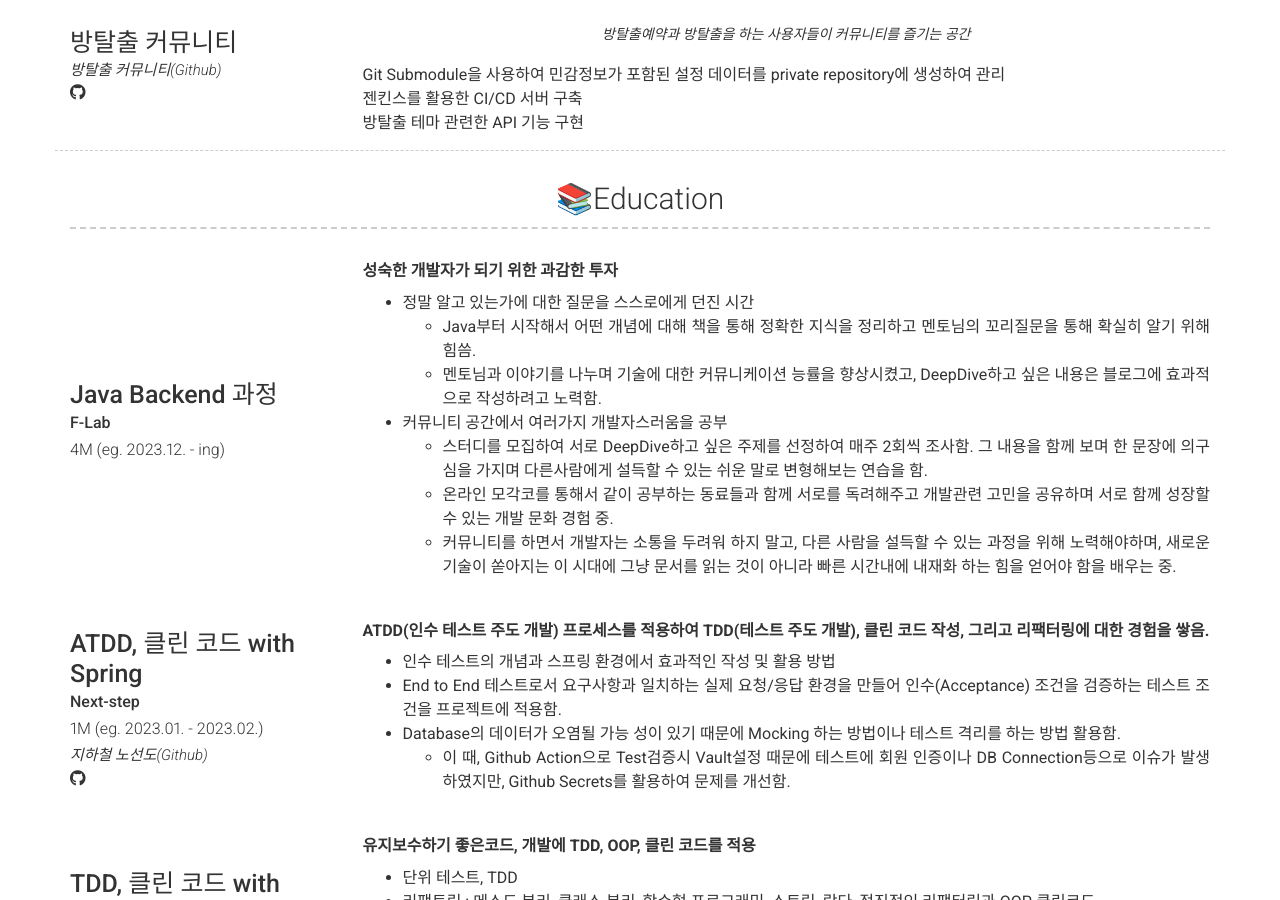
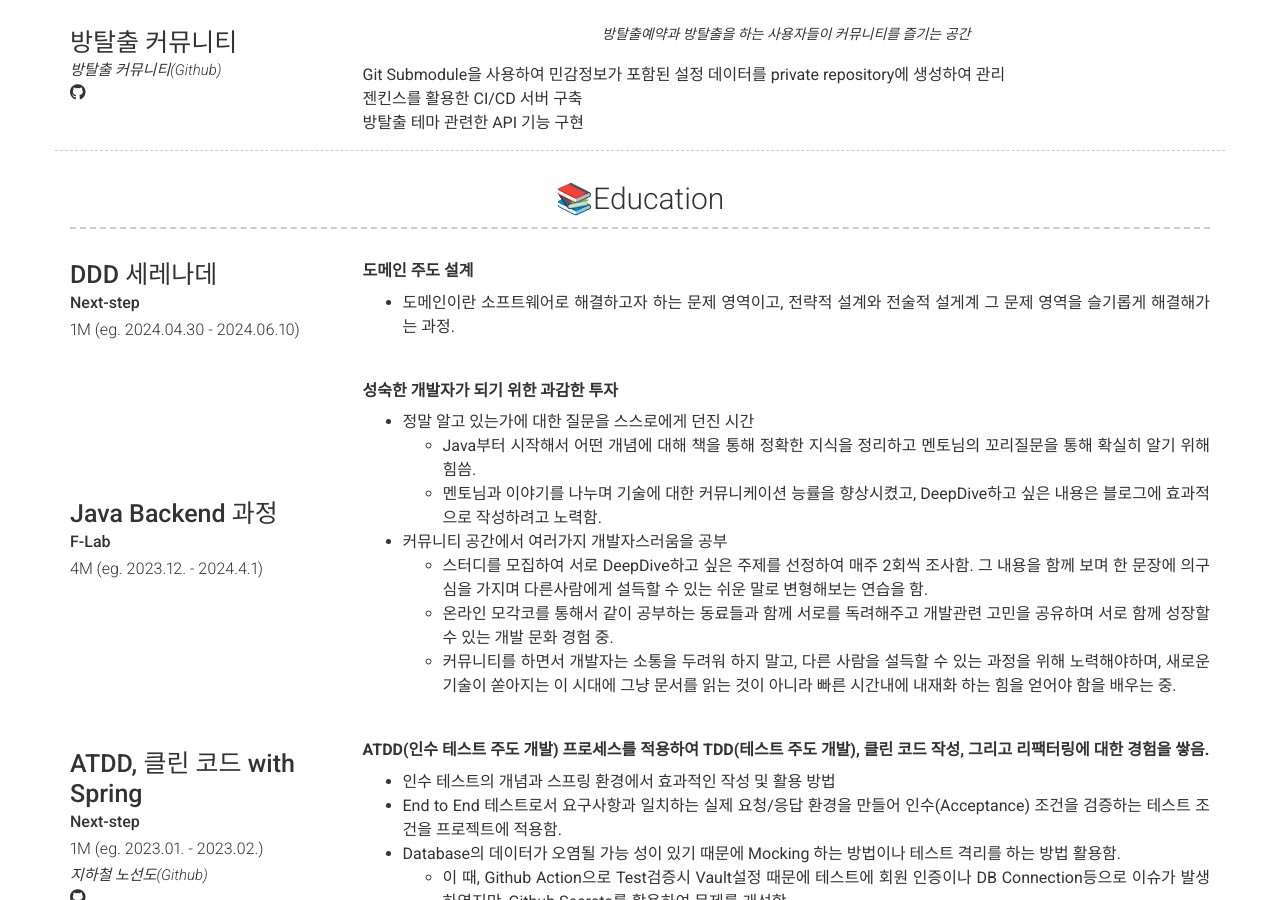
Before and after one commit to boradol/boradol.github.io, a Jekyll site: the page built from index.md, in a window 1280 px wide and 900 px high, scrolled down 2798 px. Built offline with Jekyll 4.4.1, drawn with Linux system fonts in a browser that asks for light colours; nearby versions of some CDN libraries.

Commit message:
DDD 세레나데

```diff
--- a/_config.yml
+++ b/_config.yml
@@ -141,9 +141,17 @@ content:
     layout: list
     content:
       - layout: top-left
+        title: DDD 세레나데
+        sub_title: Next-step
+        caption: 1M (eg. 2024.04.30 - 2024.06.10)
+        # quote: >
+        description: |
+          __도메인 주도 설계__
+            - 도메인이란 소프트웨어로 해결하고자 하는 문제 영역이고, 전략적 설계와 전술적 설게계 그 문제 영역을 슬기롭게 해결해가는 과정.
+      - layout: top-left
         title: Java Backend 과정
         sub_title: F-Lab
-        caption: 4M (eg. 2023.12. - ing)
+        caption: 4M (eg. 2023.12. - 2024.4.1)
         # quote: >
         description: |
           __성숙한 개발자가 되기 위한 과감한 투자__
```
